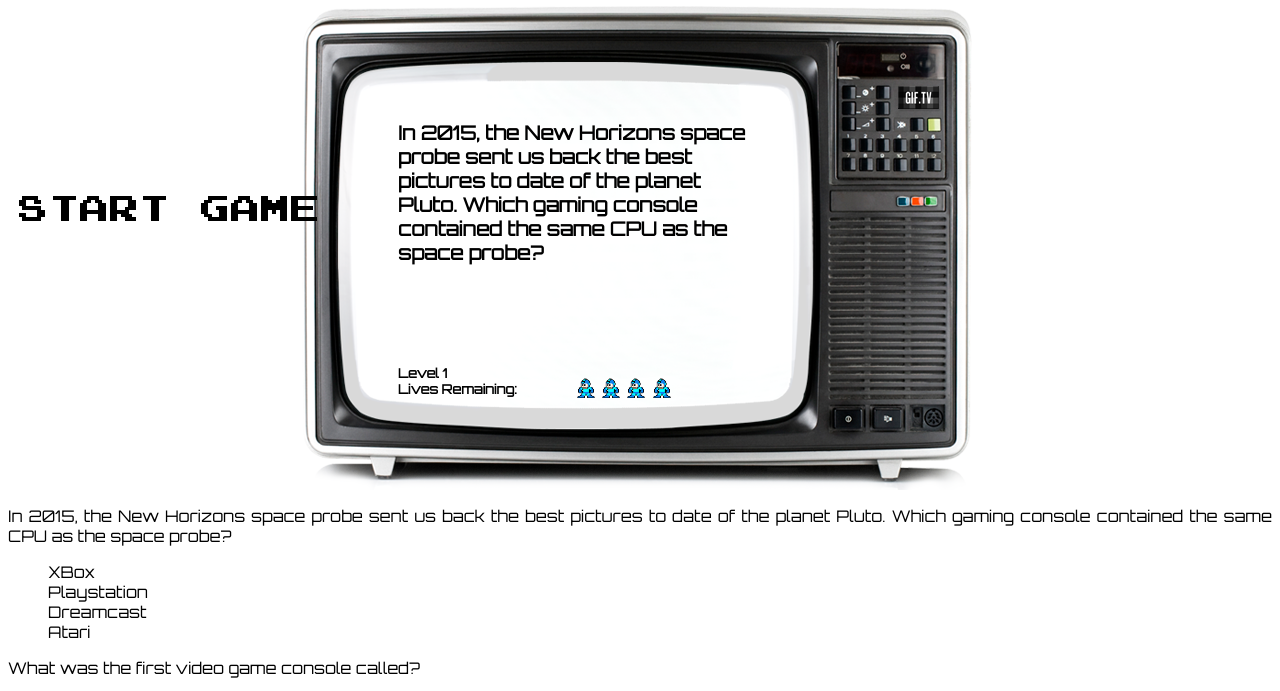
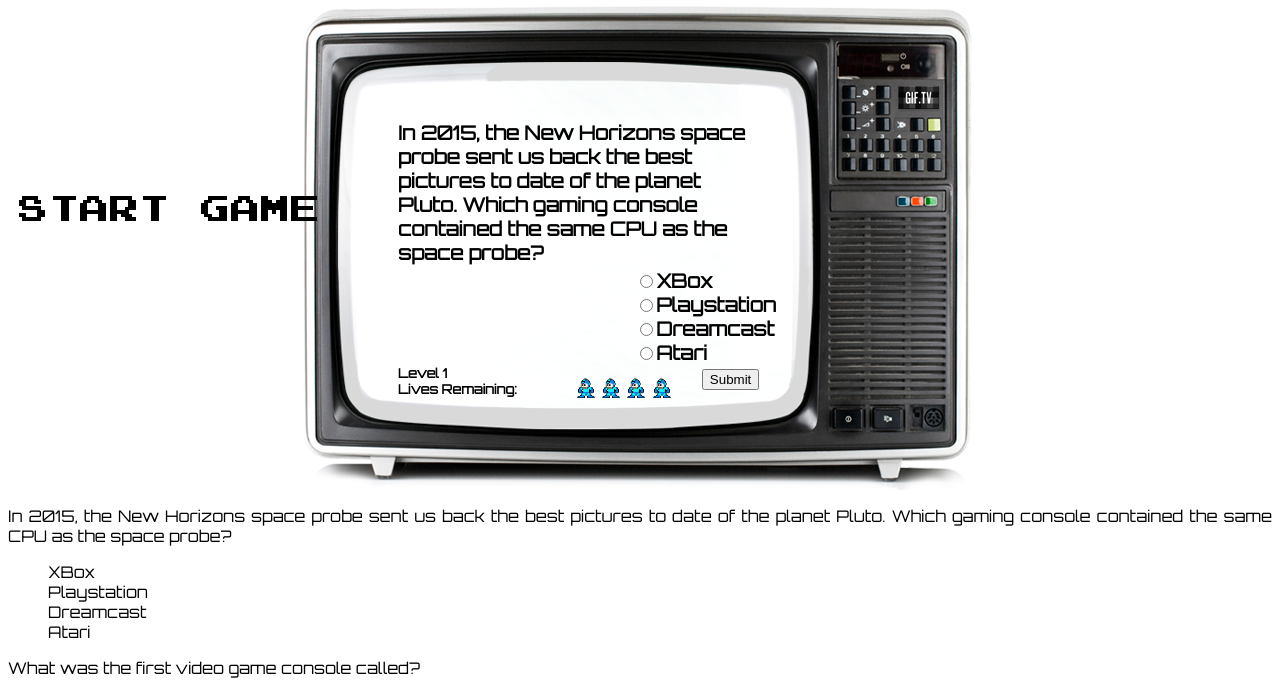
Before and after one commit to nikthequik/quiz-app, a plain HTML site: page index.html in a window 1280 px wide. Shown: the part 102-793 px from the top of the page. Drawn offline with nearby package versions, Linux system fonts and the light colour scheme.

Commit message:
-add submit button -change choicebox position to absolute so it doesnt change when the paragraph does

```diff
--- a/css/style.css
+++ b/css/style.css
@@ -34,6 +34,12 @@
 	padding-right: 7em;
 }
 
+.choicebox {
+	position: absolute;
+    left: 31em;
+    top: 18.3em;
+}
+
 #hud {
 	position: absolute;
 	top: 34em;
@@ -51,8 +57,16 @@
 
 .question {
 	text-align: justify;
+}
 
+.answers {
+	margin-bottom: 0;
 }
+
+.submit {
+	margin-left: 8em;
+}
+
 .choice {
 	list-style: none;
 }
--- a/index.html
+++ b/index.html
@@ -12,6 +12,15 @@
 	<div id="start"><img src="img/start.png" alt="Start"></div>
 	<div id="tv-box">
 		<p>In 2015, the New Horizons space probe sent us back the best pictures to date of the planet Pluto.  Which gaming console contained the same CPU as the space probe?</p>
+		<div class="choicebox">
+			<ul class="answers">
+				<li class="choice"><input type="radio" name="choice1" id="1">XBox</li>
+				<li class="choice"><input type="radio" name="choice2" id="1">Playstation</li>
+				<li class="choice"><input type="radio" name="choice3" id="1">Dreamcast</li>
+				<li class="choice"><input type="radio" name="choice4" id="1">Atari</li>
+			</ul>
+			<button class="submit" type="submit">Submit</button>
+		</div>
 		<h6 id="hud">Level <span class='level'>1</span><br> Lives Remaining: </h6>
 		<div class="lifebox">
 			<img src="img/life.gif" alt="life" class="life life1">
--- a/js/app.js
+++ b/js/app.js
@@ -1,3 +1,13 @@
-$(function() {
-/*	$('#tv-box').html('<p class="question">What was the first video game console called?</p>');
-*/});
+$(document).ready(function(e) {
+   $(':radio').bind('change',function(){
+    var th = $(this), id = th.attr('id');
+    console.log(id);
+   if(th.is(':checked')){
+     $(':radio[id="'  + id + '"]').not($(this)).attr(':checked',false);
+   }
+   else
+   {
+      $(':radio[id="'  + id + '"]').not($(this)).attr(':checked',true);
+   }
+  });
+});
```
